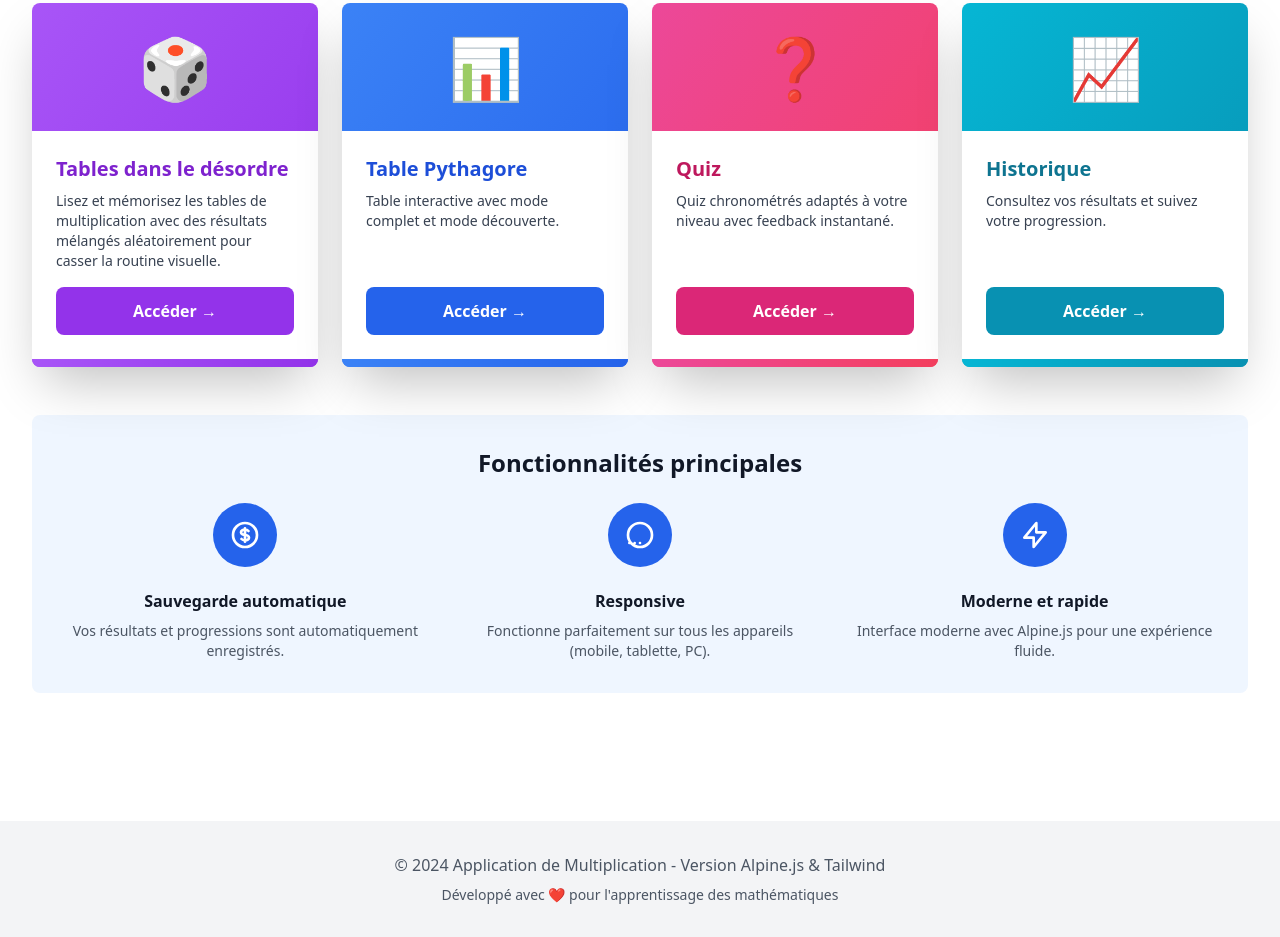
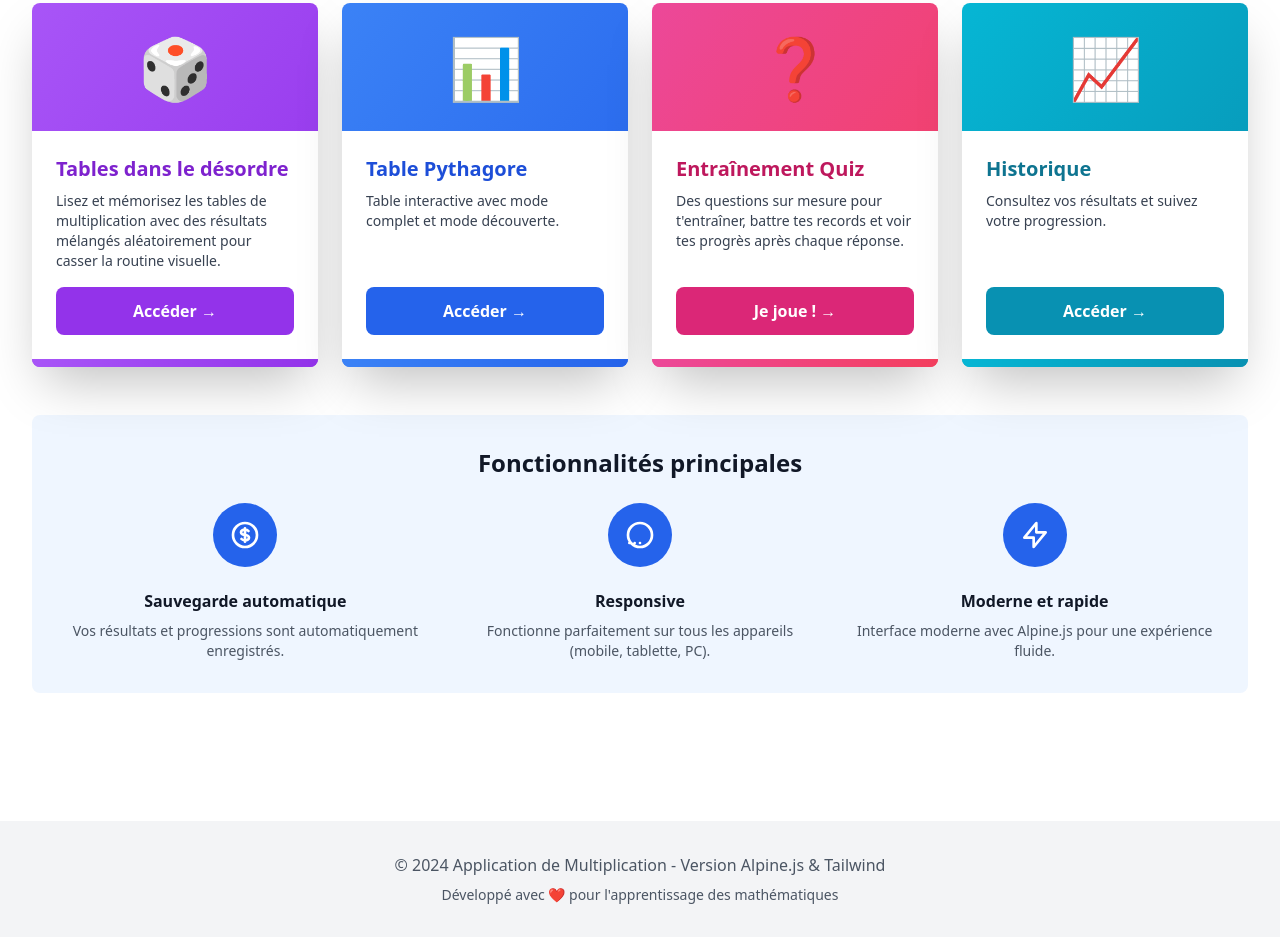
Before and after one commit to tablesfaciles/tablesfaciles.github.io, a website: page index.html in a window 1280 px wide. Shown: the part 829-1766 px from the top of the page. Drawn offline with Linux system fonts and the light colour scheme.

Commit message:
modification decription quiz

```diff
--- a/index.html
+++ b/index.html
@@ -420,17 +420,17 @@
               <h3
                 class="text-xl font-bold mb-2 text-pink-700 dark:text-pink-300"
               >
-                Quiz
+                Entraînement Quiz
               </h3>
               <p class="text-gray-700 dark:text-gray-300 mb-4 text-sm flex-1">
-                Quiz chronométrés adaptés à votre niveau avec feedback
-                instantané.
+                Des questions sur mesure pour t'entraîner, battre tes records et
+                voir tes progrès après chaque réponse.
               </p>
               <a
                 href="quiz.html"
                 class="mt-auto inline-block w-full text-center bg-pink-600 hover:bg-pink-700 text-white px-6 py-3 rounded-lg transition font-semibold"
               >
-                Accéder →
+                Je joue ! →
               </a>
             </div>
             <div
```
